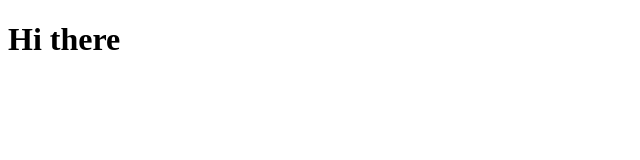
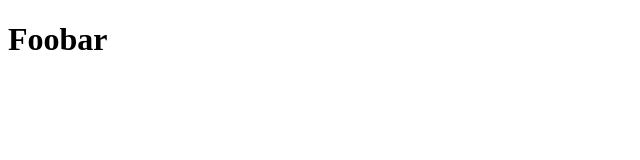
Before and after one commit to bretlinne/testHardLink, a plain HTML site: page index.html in a window 1280 px wide. Shown: the full height of the page, 0-640 px from the left. Drawn offline with Linux system fonts and the light colour scheme.

Commit message:
Update index.html

```diff
--- a/index.html
+++ b/index.html
@@ -6,6 +6,6 @@
     <title>Document</title>
 </head>
 <body>
-    <h1>Hi there</h1>
+    <h1>Foobar</h1>
 </body>
 </html>
```
